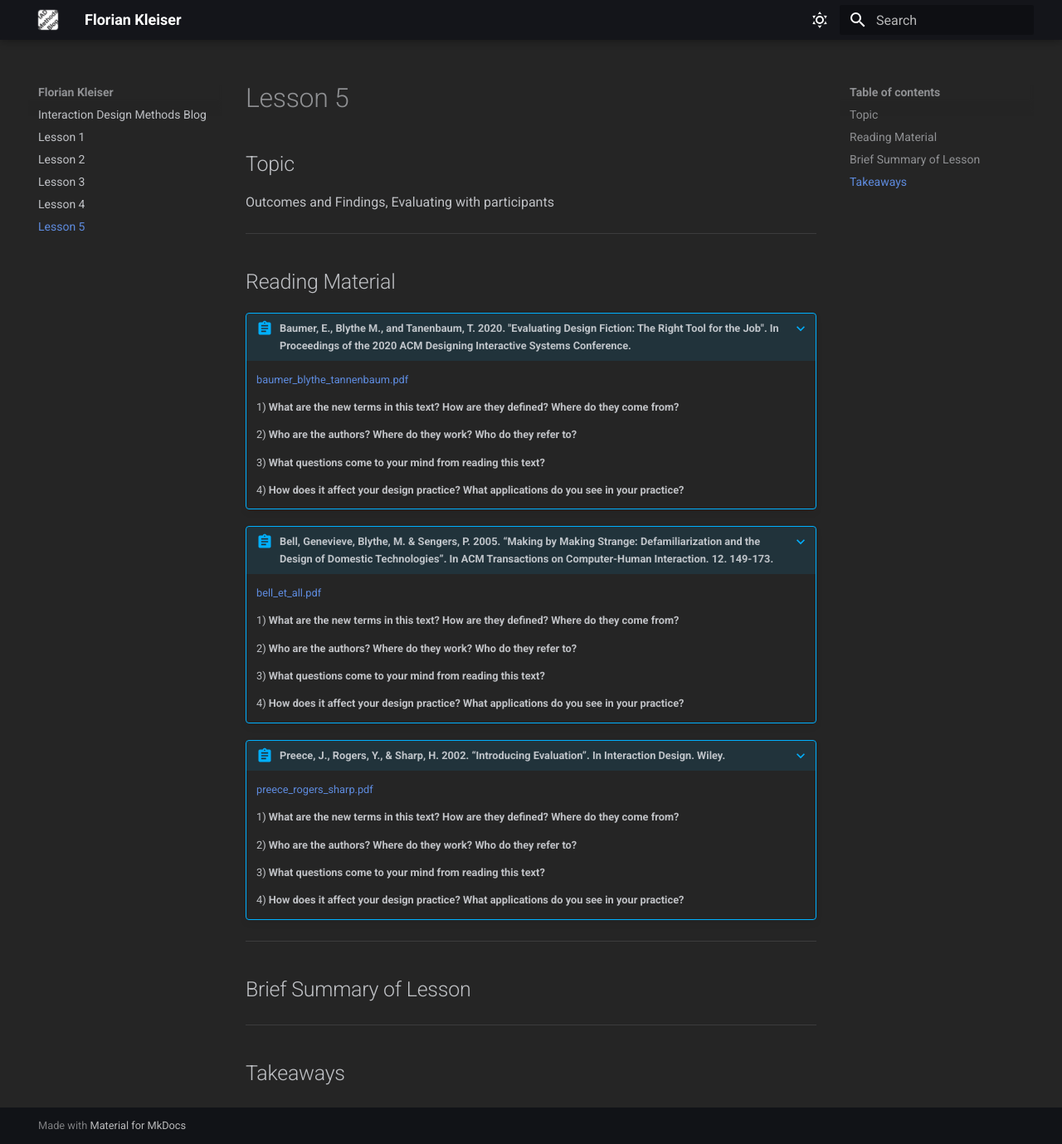
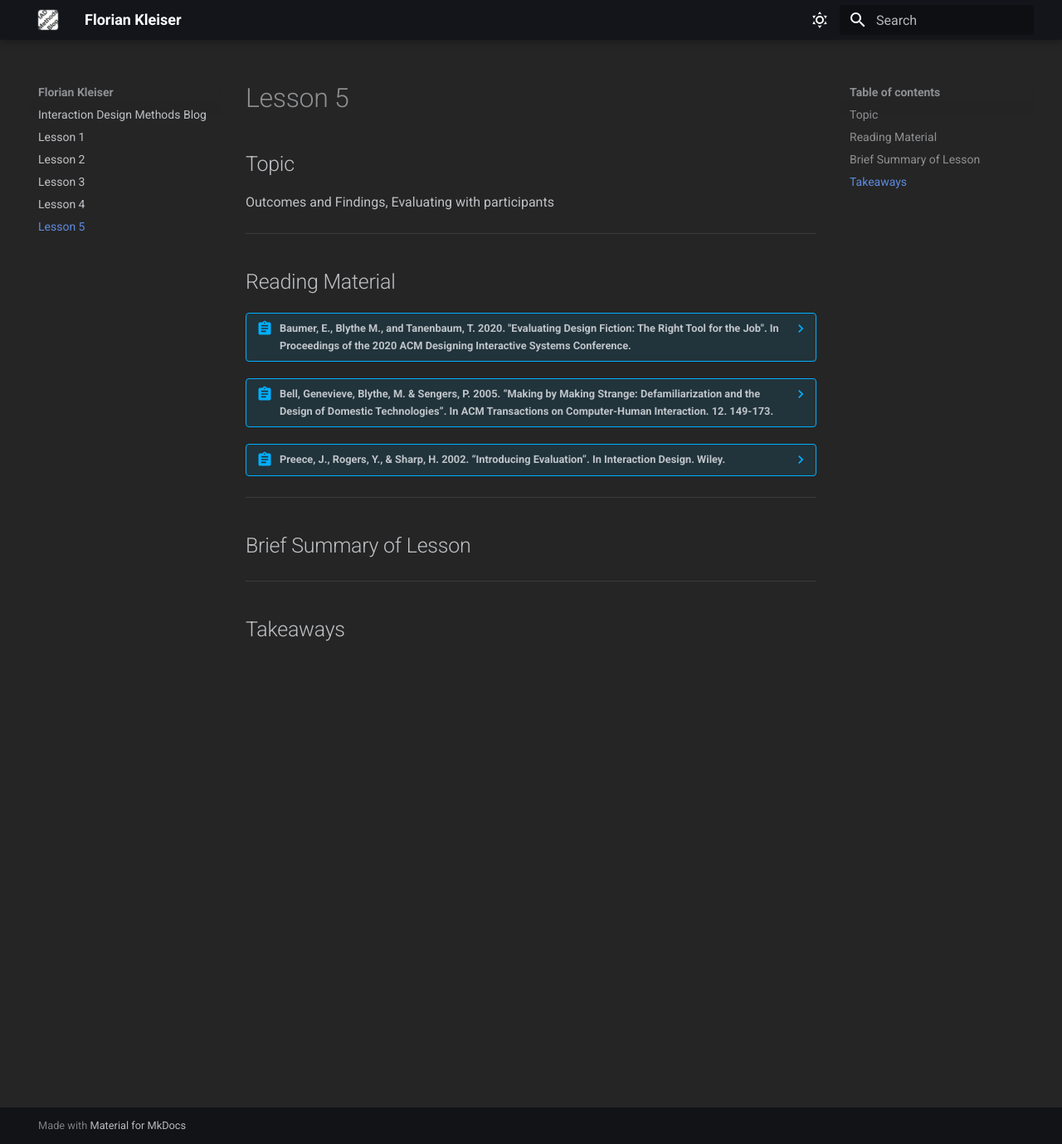
Before and after one commit to flokleiser/IADMethods_Blog, an MkDocs documentation site: the page built from docs/Lesson-5.md, in a window 1280 px wide and 1379 px high. Shown: the whole window at 83% size. Built offline with MkDocs 1.6.1 and Material for MkDocs 9.7.7, drawn with Linux system fonts in a browser that asks for light colours.

Commit message:
updated admonitions

```diff
--- a/docs/Lesson-5.md
+++ b/docs/Lesson-5.md
@@ -10,7 +10,7 @@ ___
 
 ## Reading Material
 
-???+ abstract "Baumer, E., Blythe M., and Tanenbaum, T. 2020. "Evaluating Design Fiction: The Right Tool for the Job". In Proceedings of the 2020 ACM Designing Interactive Systems Conference."
+??? abstract "Baumer, E., Blythe M., and Tanenbaum, T. 2020. "Evaluating Design Fiction: The Right Tool for the Job". In Proceedings of the 2020 ACM Designing Interactive Systems Conference."
 
     [baumer_blythe_tannenbaum.pdf](texts/week5/week5_baumer_blythe_tannenbaum.pdf)
 
@@ -23,7 +23,7 @@ ___
     4) **How does it affect your design practice? What applications do you see in your practice?**
 
 
-???+ abstract "Bell, Genevieve, Blythe, M. & Sengers, P. 2005. “Making by Making Strange: Defamiliarization and the Design of Domestic Technologies”. In ACM Transactions on Computer-Human Interaction. 12. 149-173."
+??? abstract "Bell, Genevieve, Blythe, M. & Sengers, P. 2005. “Making by Making Strange: Defamiliarization and the Design of Domestic Technologies”. In ACM Transactions on Computer-Human Interaction. 12. 149-173."
 
     [bell_et_all.pdf](texts/week5/week5_bell_et_all.pdf)
 
@@ -36,7 +36,7 @@ ___
     4) **How does it affect your design practice? What applications do you see in your practice?**
 
 
-???+ abstract "Preece, J., Rogers, Y., & Sharp, H. 2002. “Introducing Evaluation”. In Interaction Design. Wiley."
+??? abstract "Preece, J., Rogers, Y., & Sharp, H. 2002. “Introducing Evaluation”. In Interaction Design. Wiley."
 
     [preece_rogers_sharp.pdf](texts/week5/week5_preece_rogers_sharp.pdf)
 
```
Also changed, not shown: docs/Lesson-2.md (+1 -1 lines), 2 other files.
